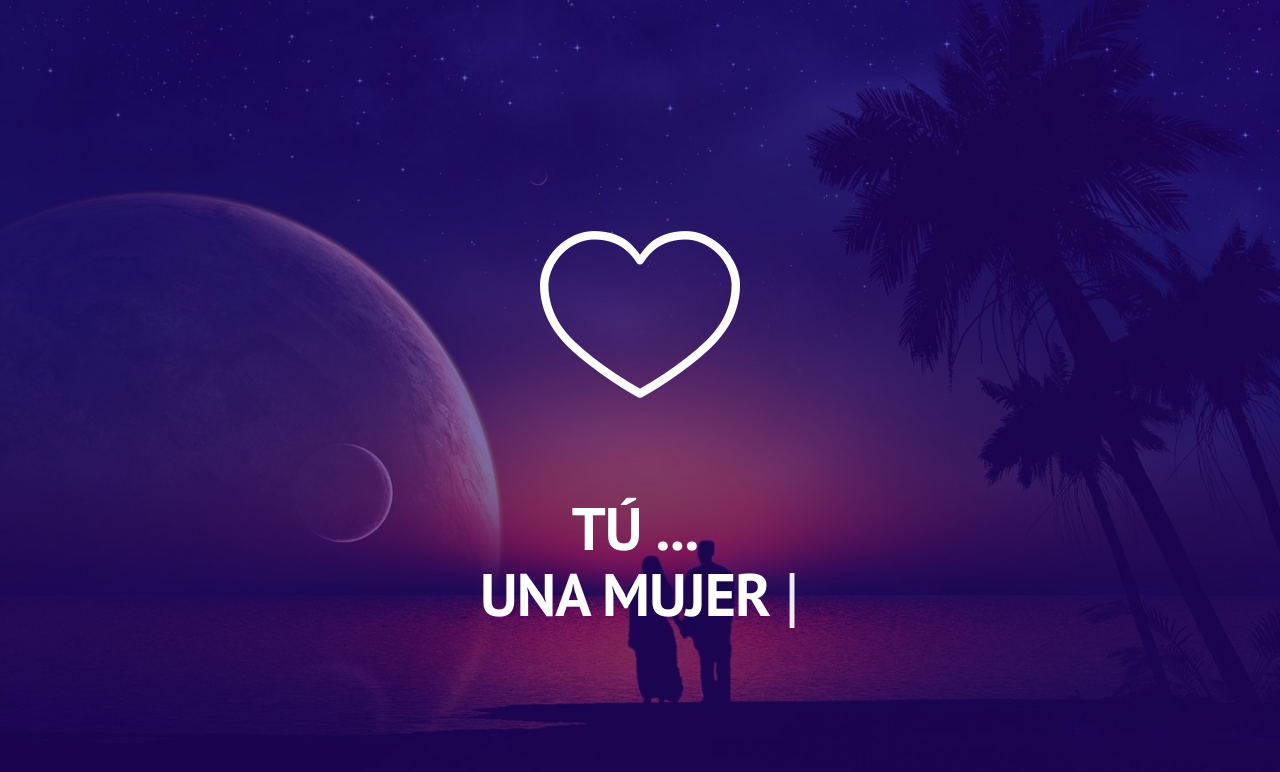
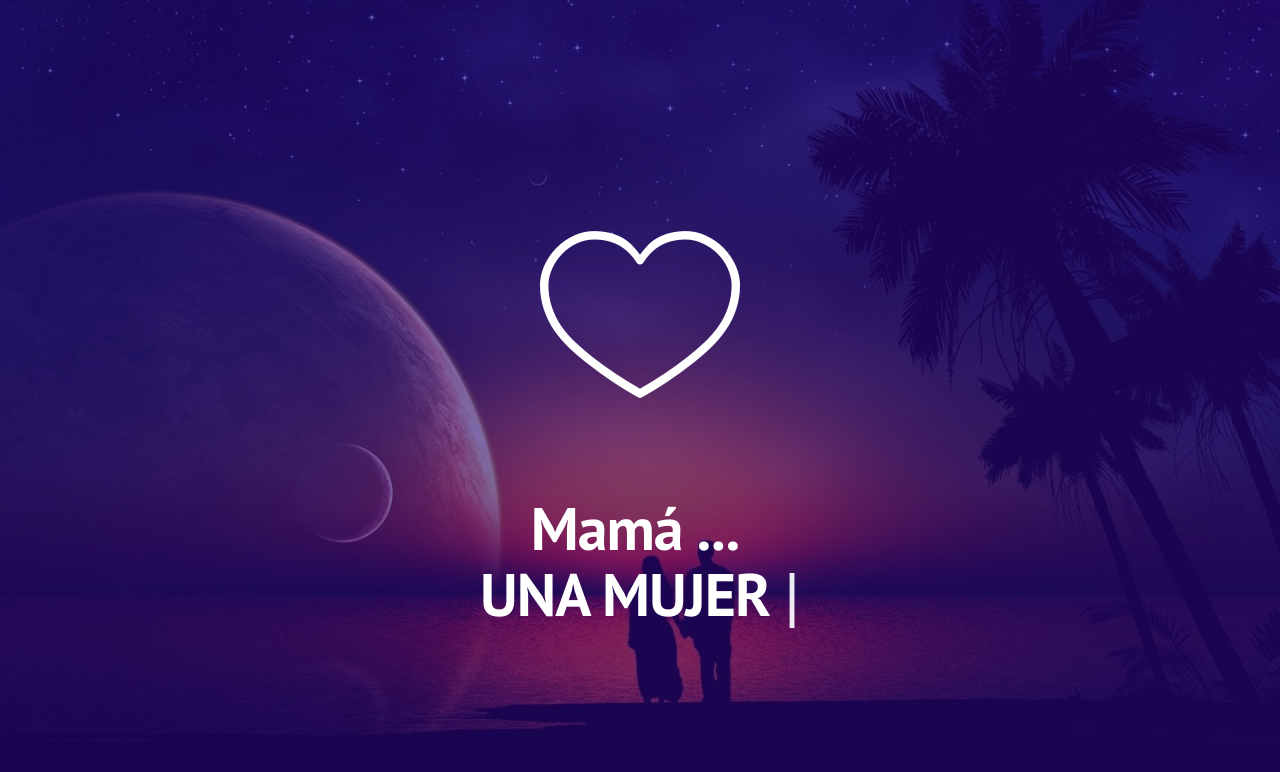
Before and after one commit to LeoVergara1/my_mom, a plain HTML site: page index.html in a window 1280 px wide. Drawn offline with Linux system fonts and the light colour scheme; files whose address does not match are found by name.

Commit message:
Changed text

```diff
--- a/index.html
+++ b/index.html
@@ -30,7 +30,7 @@
                         <div class="mbr-figure image-size" style="width: 20%; font-size: 50px;"><span class="mbri-hearth mbr-iconfont mbr-iconfont-features4" style="font-size: 200px; color: rgb(255, 255, 255);"></span></div>
                         <div class="span-title">
                             <div class="span-title">
-                                    <span class="mbr-section-title display-2 text-center pad-r">TÚ</span>
+                                    <span class="mbr-section-title display-2 text-center pad-r">Mamá</span>
                                     <span class="mbr-section-title display-2 text-center pad-r puntos"></span>
                                     <div class="row">
                                     <span class="mbr-section-title display-2 text-center otro"></span>
```
